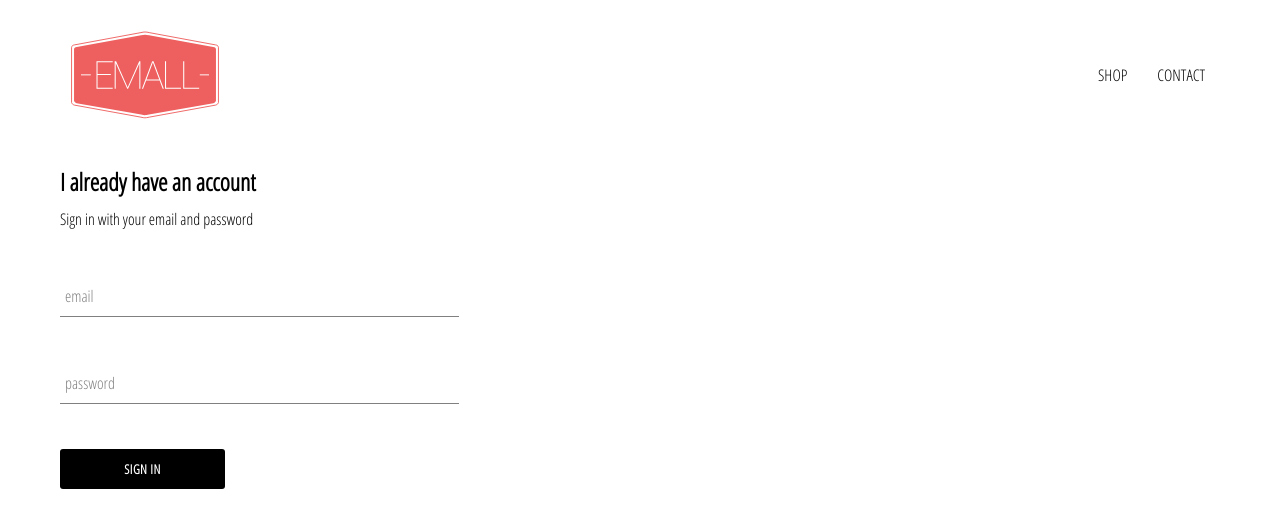
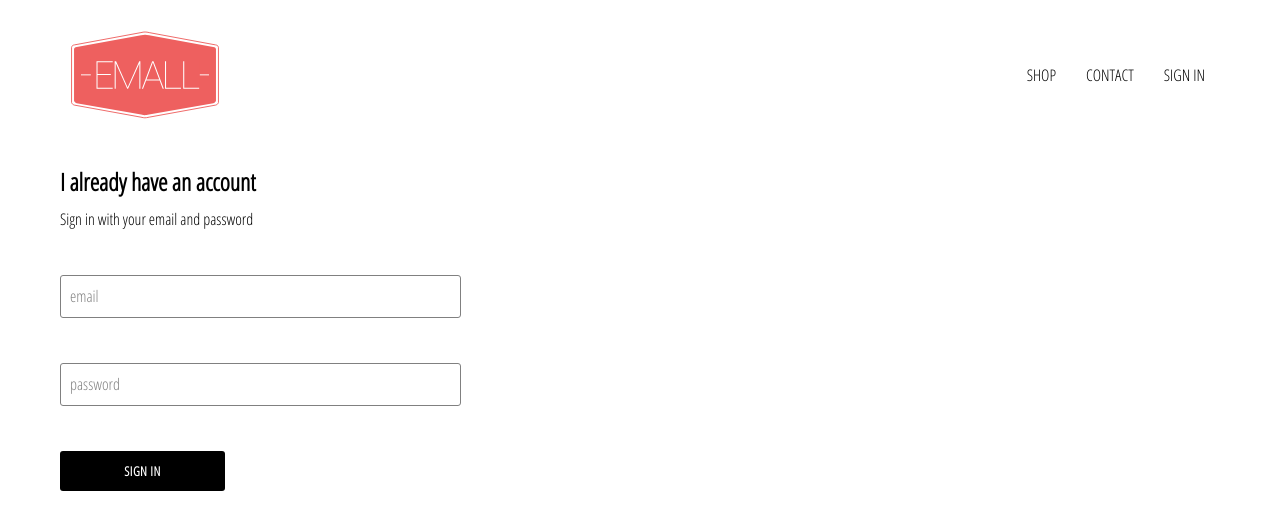
Before and after one commit to mbeuil/Emall-eshop-react-app, a React (Create React App) app: page /signin in a window 1280 px wide. Shown: the top 530 px of the page. Built offline with nearby package versions, Linux system fonts and the light colour scheme.

Commit message:
change style for the header and the form input

```diff
--- a/src/components/custom-button/custom-button.style.css
+++ b/src/components/custom-button/custom-button.style.css
@@ -13,6 +13,7 @@
   border: none;
   border-radius: 3px;
   cursor: pointer;
+  outline: none;
 }
 .custom-button:hover {
   background-color: white;
--- a/src/components/form-input/form-input.style.css
+++ b/src/components/form-input/form-input.style.css
@@ -17,19 +17,20 @@
   display: block;
   width: 100%;
   border: none;
-  border-radius: 0;
-  border-bottom: 1px solid var(--sub-color);
+  border-radius: 3px;
+  border: 1px solid var(--sub-color);
   margin: 25px 0;
 }
 
 .group .form-input:focus {
   outline: none;
+  border-color: #ee605f;
 }
 
 .group .form-input:focus ~ .form-input-label {
-  top: -14px;
+  top: -9px;
   font-size: 12px;
-  color: var(--main-color);
+  color: #ee605f;
 }
 
 .group .form-input-label {
@@ -41,10 +42,12 @@
   left: 5px;
   top: 10px;
   transition: 300ms ease all;
+  background-color: white;
+  padding: 0 5px;
 }
 
-.group .form-input-label .shrink {
-  top: -14px;
+.group .form-input-label.shrink {
+  top: -9px;
   font-size: 12px;
   color: var(--main-color);
 }
--- a/src/components/header/header.component.jsx
+++ b/src/components/header/header.component.jsx
@@ -17,6 +17,9 @@ const Header = () => {
         <Link className="option" to="/shop">
           CONTACT
         </Link>
+        <Link className="option" to="/signin">
+          SIGN IN
+        </Link>
       </div>
     </div>
   );
--- a/src/components/header/header.style.css
+++ b/src/components/header/header.style.css
@@ -25,6 +25,12 @@
   align-items: center;
   justify-content: flex-end;
 }
+
 .header .options .option {
   padding: 10px 15px;
 }
+
+.header .options .option:hover {
+  padding: 10px 25px;
+  color: #ee605f;
+}
```
